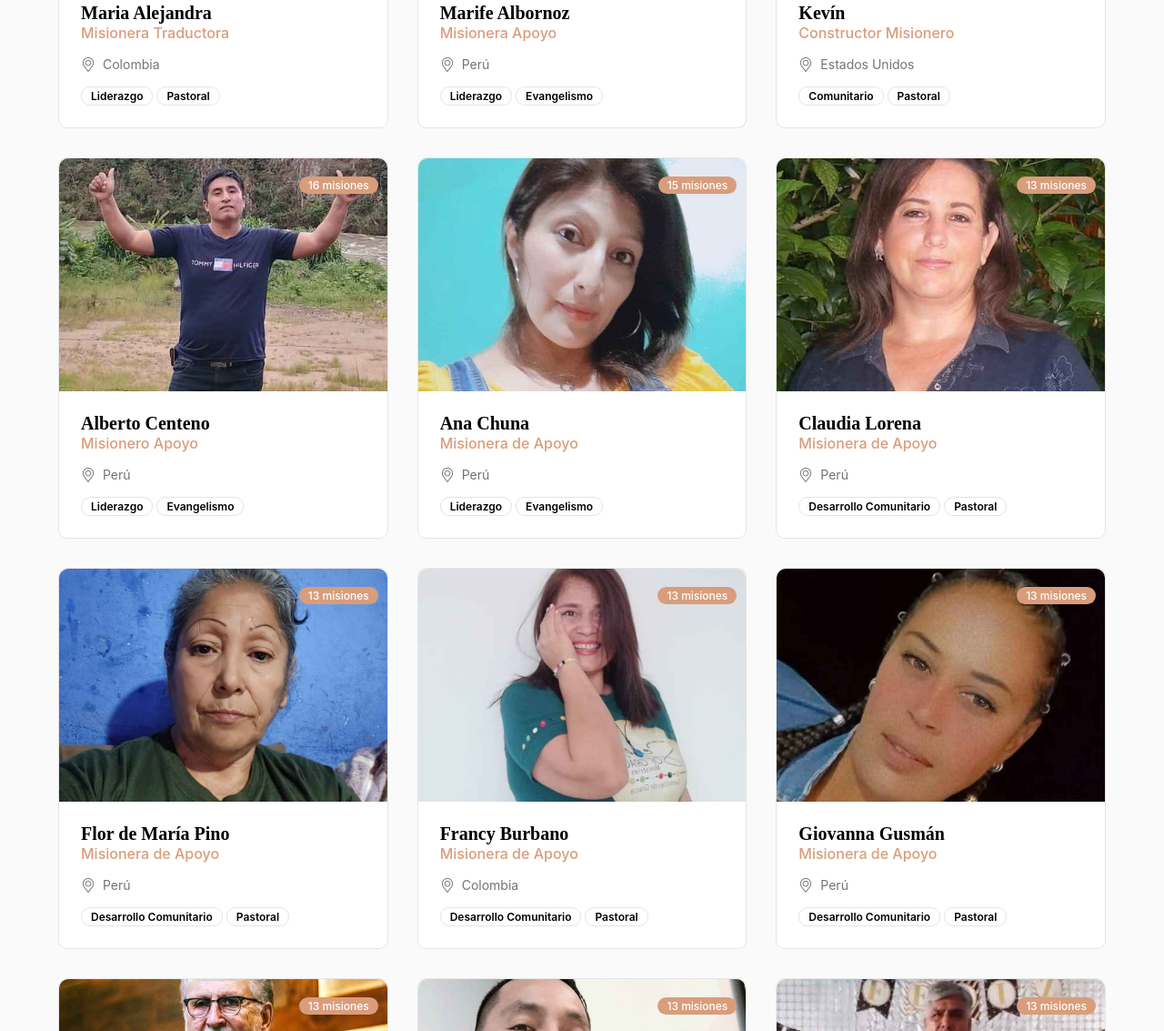
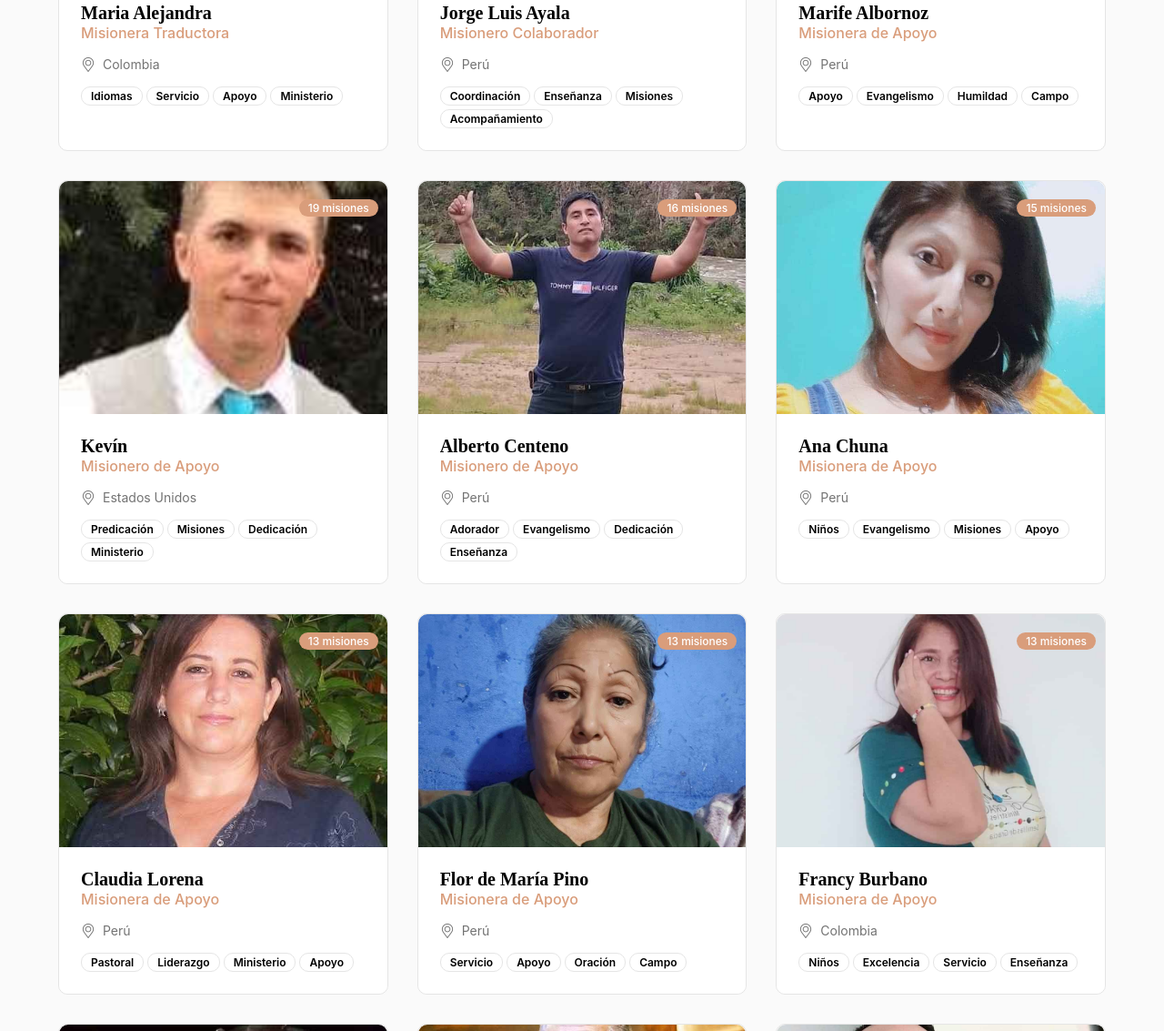
Before and after one commit to GonzaloDEV0210/Jesus_is_the_answer, a plain HTML site: page pages/spanish/nuestro-equipo.html in a window 1280 px wide. Shown: the part 1667-2800 px from the top of the page at 91% size. Drawn offline with Linux system fonts and the light colour scheme; a web font is replaced by a local one.

Commit message:
actualizando información y texto

```diff
--- a/assets/css/team.css
+++ b/assets/css/team.css
@@ -295,17 +295,17 @@
         grid-template-rows: 1fr 1fr 1fr;
     }
 
-    .card_misioneros_campo_ne1 {
+    /* .card_misioneros_campo_ne1 {
         grid-column: 1/2;
         grid-row: 1/2;
-    }
+    } */
 
-    .card_misioneros_campo_ne2 {
+    /* .card_misioneros_campo_ne2 {
         grid-column: 2/3;
         grid-row: 1/2;
-    }
+    } */
 
-    .card_misioneros_campo_ne3 {
+    /* .card_misioneros_campo_ne3 {
         grid-column: 1/2;
         grid-row: 2/3;
     }
@@ -318,7 +318,7 @@
     .card_misioneros_campo_ne5 {
         grid-column: 1/2;
         grid-row: 3/4;
-    }
+    } */
 
     /* .card_misioneros_campo_ne6 {
         grid-column: 2/3;
@@ -400,7 +400,7 @@
         width: auto;
     }
 
-    .card_misioneros_campo_ne3 {
+    /* .card_misioneros_campo_ne3 {
         grid-column: 3/4;
         grid-row: 1/2;
     }
@@ -413,7 +413,7 @@
     .card_misioneros_campo_ne5 {
         grid-column: 2/3;
         grid-row: 2/3;
-    }
+    } */
 
     /* .card_misioneros_campo_ne6 {
         grid-column: 3/4;
--- a/pages/spanish/nuestro-equipo.html
+++ b/pages/spanish/nuestro-equipo.html
@@ -127,10 +127,10 @@
                             <p class="texto_experiencia_liderazgo_ne">15 años de experiencia</p>
                         </div>
                         <div class="cont_habilidades_liderazgo_ne">
-                            <span class="habilidades_liderazgo_ne">Liderazgo</span>
-                            <span class="habilidades_liderazgo_ne">Evangelismo</span>
-                            <span class="habilidades_liderazgo_ne">Desarrollo Comunitario</span>
-                            <span class="habilidades_liderazgo_ne">Pastoral</span>
+                            <span class="habilidades_liderazgo_ne">Gestión Financiera</span>
+                            <span class="habilidades_liderazgo_ne">Apoyo Misionero</span>
+                            <span class="habilidades_liderazgo_ne">Planificación</span>
+                            <span class="habilidades_liderazgo_ne">Administración Ministerial</span>
                         </div>
                         <p class="paragraph_card_liderazgo_ne">Fundador de JITA con una pasión ardiente por llevar el evangelio a los lugares más necesitados del mundo. Junto a su esposa, lidera esta misión con amor y dedicación.</p>
                     </div>
@@ -147,19 +147,20 @@
                         </div>
                         <div class="cont_posicion_icon_liderazgo_ne">
                             <img src="/assets/images/icons/icon-ubicacion-gr.png" alt="icono de ubicación" class="icon_posicion_liderazgo_ne">
-                            <p class="texto_posicion_liderazgo_ne">Ministerio Familiar</p>
+                            <p class="texto_posicion_liderazgo_ne">Liderzago Ministerial</p>
                         </div>
                         <div class="cont_experiencia_icon_liderazgo_ne">
                             <img src="/assets/images/icons/icon-portafolio-gr.png" alt="icono de experiencia" class="icon_experiencia_liderazgo_ne">
                             <p class="texto_experiencia_liderazgo_ne">12 años de experiencia</p>
                         </div>
                         <div class="cont_habilidades_liderazgo_ne">
-                            <span class="habilidades_liderazgo_ne">Ministerio Femenino</span>
-                            <span class="habilidades_liderazgo_ne">Trabajo Social</span>
+                            <span class="habilidades_liderazgo_ne">Liderazgo</span>
                             <span class="habilidades_liderazgo_ne">Coordinación</span>
-                            <span class="habilidades_liderazgo_ne">Pastoral Familiar</span>
+                            <span class="habilidades_liderazgo_ne">Predicación</span>
+                            <span class="habilidades_liderazgo_ne">Convocatoria</span>
+                            <span class="habilidades_liderazgo_ne">Logística</span>
                         </div>
-                        <p class="paragraph_card_liderazgo_ne">Fundador de JITA con una pasión ardiente por llevar el evangelio a los lugares más necesitados del mundo. Junto a su esposa, lidera esta misión con amor y dedicación.</p>
+                        <p class="paragraph_card_liderazgo_ne">Fundadora de JITA, movida por una profunda pasión por llevar el evangelio a las comunidades más necesitadas del mundo. Junto a su esposo, guía esta misión con entrega y amor.</p>
                     </div>
                 </div>
             </div>
@@ -185,8 +186,10 @@
                             <p class="texto_posicion_liderazgo_ne">Colombia</p>
                         </div>
                         <div class="cont_habilidades_liderazgo_ne">
-                            <span class="habilidades_liderazgo_ne">Liderazgo</span>
-                            <span class="habilidades_liderazgo_ne">Pastoral</span>
+                            <span class="habilidades_liderazgo_ne">Idiomas</span>
+                            <span class="habilidades_liderazgo_ne">Servicio</span>
+                            <span class="habilidades_liderazgo_ne">Apoyo</span>
+                            <span class="habilidades_liderazgo_ne">Ministerio</span>
                         </div>
                     </div>
                 </div>
@@ -198,15 +201,17 @@
                     <div class="cont_contenido_card_liderazgo_ne cont_contenido_misioneros_campo_ne">
                         <div class="cont_nombre_cargo_card_liderzago_ne">
                             <h3 class="nombre_persona_liderazgo_ne">Jorge Luis Ayala</h3>
-                            <h4 class="cargo_persona_liderazgo_ne">Misionero Apoyo</h4>
+                            <h4 class="cargo_persona_liderazgo_ne">Misionero Colaborador</h4>
                         </div>
                         <div class="cont_posicion_icon_liderazgo_ne">
                             <img src="/assets/images/icons/icon-ubicacion-gr.png" alt="icono de ubicación" class="icon_posicion_liderazgo_ne">
                             <p class="texto_posicion_liderazgo_ne">Perú</p>
                         </div>
                         <div class="cont_habilidades_liderazgo_ne">
-                            <span class="habilidades_liderazgo_ne">Liderazgo</span>
-                            <span class="habilidades_liderazgo_ne">Evangelismo</span>
+                            <span class="habilidades_liderazgo_ne">Coordinación</span>
+                            <span class="habilidades_liderazgo_ne">Enseñanza</span>
+                            <span class="habilidades_liderazgo_ne">Misiones</span>
+                            <span class="habilidades_liderazgo_ne">Acompañamiento</span>
                         </div>
                     </div>
                 </div>
@@ -218,15 +223,17 @@
                     <div class="cont_contenido_card_liderazgo_ne cont_contenido_misioneros_campo_ne">
                         <div class="cont_nombre_cargo_card_liderzago_ne">
                             <h3 class="nombre_persona_liderazgo_ne">Marife Albornoz</h3>
-                            <h4 class="cargo_persona_liderazgo_ne">Misionera Apoyo</h4>
+                            <h4 class="cargo_persona_liderazgo_ne">Misionera de Apoyo</h4>
                         </div>
                         <div class="cont_posicion_icon_liderazgo_ne">
                             <img src="/assets/images/icons/icon-ubicacion-gr.png" alt="icono de ubicación" class="icon_posicion_liderazgo_ne">
                             <p class="texto_posicion_liderazgo_ne">Perú</p>
                         </div>
                         <div class="cont_habilidades_liderazgo_ne">
-                            <span class="habilidades_liderazgo_ne">Liderazgo</span>
+                            <span class="habilidades_liderazgo_ne">Apoyo</span>
                             <span class="habilidades_liderazgo_ne">Evangelismo</span>
+                            <span class="habilidades_liderazgo_ne">Humildad</span>
+                            <span class="habilidades_liderazgo_ne">Campo</span>
                         </div>
                     </div>
                 </div>
@@ -238,15 +245,17 @@
                     <div class="cont_contenido_card_liderazgo_ne cont_contenido_misioneros_campo_ne">
                         <div class="cont_nombre_cargo_card_liderzago_ne">
                             <h3 class="nombre_persona_liderazgo_ne">Kevín</h3>
-                            <h4 class="cargo_persona_liderazgo_ne">Constructor Misionero</h4>
+                            <h4 class="cargo_persona_liderazgo_ne">Misionero de Apoyo</h4>
                         </div>
                         <div class="cont_posicion_icon_liderazgo_ne">
                             <img src="/assets/images/icons/icon-ubicacion-gr.png" alt="icono de ubicación" class="icon_posicion_liderazgo_ne">
                             <p class="texto_posicion_liderazgo_ne">Estados Unidos</p>
                         </div>
                         <div class="cont_habilidades_liderazgo_ne">
-                            <span class="habilidades_liderazgo_ne">Comunitario</span>
-                            <span class="habilidades_liderazgo_ne">Pastoral</span>
+                            <span class="habilidades_liderazgo_ne">Predicación</span>
+                            <span class="habilidades_liderazgo_ne">Misiones</span>
+                            <span class="habilidades_liderazgo_ne">Dedicación</span>
+                            <span class="habilidades_liderazgo_ne">Ministerio</span>
                         </div>
                     </div>
                 </div>
@@ -258,15 +267,17 @@
                     <div class="cont_contenido_card_liderazgo_ne cont_contenido_misioneros_campo_ne">
                         <div class="cont_nombre_cargo_card_liderzago_ne">
                             <h3 class="nombre_persona_liderazgo_ne">Alberto Centeno</h3>
-                            <h4 class="cargo_persona_liderazgo_ne">Misionero Apoyo</h4>
+                            <h4 class="cargo_persona_liderazgo_ne">Misionero de Apoyo</h4>
                         </div>
                         <div class="cont_posicion_icon_liderazgo_ne">
                             <img src="/assets/images/icons/icon-ubicacion-gr.png" alt="icono de ubicación" class="icon_posicion_liderazgo_ne">
                             <p class="texto_posicion_liderazgo_ne">Perú</p>
                         </div>
                         <div class="cont_habilidades_liderazgo_ne">
-                            <span class="habilidades_liderazgo_ne">Liderazgo</span>
+                            <span class="habilidades_liderazgo_ne">Adorador</span>
                             <span class="habilidades_liderazgo_ne">Evangelismo</span>
+                            <span class="habilidades_liderazgo_ne">Dedicación</span>
+                            <span class="habilidades_liderazgo_ne">Enseñanza</span>
                         </div>
                     </div>
                 </div>
@@ -285,8 +296,10 @@
                             <p class="texto_posicion_liderazgo_ne">Perú</p>
                         </div>
                         <div class="cont_habilidades_liderazgo_ne">
-                            <span class="habilidades_liderazgo_ne">Liderazgo</span>
+                            <span class="habilidades_liderazgo_ne">Niños</span>
                             <span class="habilidades_liderazgo_ne">Evangelismo</span>
+                            <span class="habilidades_liderazgo_ne">Misiones</span>
+                            <span class="habilidades_liderazgo_ne">Apoyo</span>
                         </div>
                     </div>
                 </div>
@@ -305,8 +318,10 @@
                             <p class="texto_posicion_liderazgo_ne">Perú</p>
                         </div>
                         <div class="cont_habilidades_liderazgo_ne">
-                            <span class="habilidades_liderazgo_ne">Desarrollo Comunitario</span>
                             <span class="habilidades_liderazgo_ne">Pastoral</span>
+                            <span class="habilidades_liderazgo_ne">Liderazgo</span>
+                            <span class="habilidades_liderazgo_ne">Ministerio</span>
+                            <span class="habilidades_liderazgo_ne">Apoyo</span>
                         </div>
                     </div>
                 </div>
@@ -325,8 +340,10 @@
                             <p class="texto_posicion_liderazgo_ne">Perú</p>
                         </div>
                         <div class="cont_habilidades_liderazgo_ne">
-                            <span class="habilidades_liderazgo_ne">Desarrollo Comunitario</span>
-                            <span class="habilidades_liderazgo_ne">Pastoral</span>
+                            <span class="habilidades_liderazgo_ne">Servicio</span>
+                            <span class="habilidades_liderazgo_ne">Apoyo</span>
+                            <span class="habilidades_liderazgo_ne">Oración</span>
+                            <span class="habilidades_liderazgo_ne">Campo</span>
                         </div>
                     </div>
                 </div>
@@ -345,8 +362,10 @@
                             <p class="texto_posicion_liderazgo_ne">Colombia</p>
                         </div>
                         <div class="cont_habilidades_liderazgo_ne">
-                            <span class="habilidades_liderazgo_ne">Desarrollo Comunitario</span>
-                            <span class="habilidades_liderazgo_ne">Pastoral</span>
+                            <span class="habilidades_liderazgo_ne">Niños</span>
+                            <span class="habilidades_liderazgo_ne">Excelencia</span>
+                            <span class="habilidades_liderazgo_ne">Servicio</span>
+                            <span class="habilidades_liderazgo_ne">Enseñanza</span>
                         </div>
                     </div>
                 </div>
@@ -365,8 +384,10 @@
                             <p class="texto_posicion_liderazgo_ne">Perú</p>
                         </div>
                         <div class="cont_habilidades_liderazgo_ne">
-                            <span class="habilidades_liderazgo_ne">Desarrollo Comunitario</span>
-                            <span class="habilidades_liderazgo_ne">Pastoral</span>
+                            <span class="habilidades_liderazgo_ne">Apoyo</span>
+                            <span class="habilidades_liderazgo_ne">Ministerio</span>
+                            <span class="habilidades_liderazgo_ne">Servicio</span>
+                            <span class="habilidades_liderazgo_ne">Dedicación</span>
                         </div>
                     </div>
                 </div>
@@ -385,8 +406,10 @@
                             <p class="texto_posicion_liderazgo_ne">Estados Unidos</p>
                         </div>
                         <div class="cont_habilidades_liderazgo_ne">
-                            <span class="habilidades_liderazgo_ne">Desarrollo Comunitario</span>
                             <span class="habilidades_liderazgo_ne">Pastoral</span>
+                            <span class="habilidades_liderazgo_ne">Enseñanza</span>
+                            <span class="habilidades_liderazgo_ne">Misiones</span>
+                            <span class="habilidades_liderazgo_ne">Ministerio</span>
                         </div>
                     </div>
                 </div>
@@ -405,8 +428,10 @@
                             <p class="texto_posicion_liderazgo_ne">Perú</p>
                         </div>
                         <div class="cont_habilidades_liderazgo_ne">
-                            <span class="habilidades_liderazgo_ne">Desarrollo Comunitario</span>
                             <span class="habilidades_liderazgo_ne">Pastoral</span>
+                            <span class="habilidades_liderazgo_ne">Enseñanza</span>
+                            <span class="habilidades_liderazgo_ne">Misiones</span>
+                            <span class="habilidades_liderazgo_ne">Ministerio</span>
                         </div>
                     </div>
                 </div>
@@ -425,8 +450,10 @@
                             <p class="texto_posicion_liderazgo_ne">Perú</p>
                         </div>
                         <div class="cont_habilidades_liderazgo_ne">
-                            <span class="habilidades_liderazgo_ne">Desarrollo Comunitario</span>
                             <span class="habilidades_liderazgo_ne">Pastoral</span>
+                            <span class="habilidades_liderazgo_ne">Enseñanza</span>
+                            <span class="habilidades_liderazgo_ne">Misiones</span>
+                            <span class="habilidades_liderazgo_ne">Ministerio</span>
                         </div>
                     </div>
                 </div>
@@ -445,8 +472,10 @@
                             <p class="texto_posicion_liderazgo_ne">Colombia</p>
                         </div>
                         <div class="cont_habilidades_liderazgo_ne">
-                            <span class="habilidades_liderazgo_ne">Desarrollo Comunitario</span>
-                            <span class="habilidades_liderazgo_ne">Pastoral</span>
+                            <span class="habilidades_liderazgo_ne">Apoyo</span>
+                            <span class="habilidades_liderazgo_ne">Servicio</span>
+                            <span class="habilidades_liderazgo_ne">Testimonio</span>
+                            <span class="habilidades_liderazgo_ne">Perseverancia</span>
                         </div>
                     </div>
                 </div>
@@ -465,8 +494,10 @@
                             <p class="texto_posicion_liderazgo_ne">Estados Unidos</p>
                         </div>
                         <div class="cont_habilidades_liderazgo_ne">
-                            <span class="habilidades_liderazgo_ne">Desarrollo Comunitario</span>
-                            <span class="habilidades_liderazgo_ne">Pastoral</span>
+                            <span class="habilidades_liderazgo_ne">Enseñanza</span>
+                            <span class="habilidades_liderazgo_ne">Valentía</span>
+                            <span class="habilidades_liderazgo_ne">Oración</span>
+                            <span class="habilidades_liderazgo_ne">Evangelismo</span>
                         </div>
                     </div>
                 </div>
@@ -485,8 +516,10 @@
                             <p class="texto_posicion_liderazgo_ne">México</p>
                         </div>
                         <div class="cont_habilidades_liderazgo_ne">
-                            <span class="habilidades_liderazgo_ne">Desarrollo Comunitario</span>
-                            <span class="habilidades_liderazgo_ne">Pastoral</span>
+                            <span class="habilidades_liderazgo_ne">Servicio</span>
+                            <span class="habilidades_liderazgo_ne">Apoyo</span>
+                            <span class="habilidades_liderazgo_ne">Traducción</span>
+                            <span class="habilidades_liderazgo_ne">Compromiso</span>
                         </div>
                     </div>
                 </div>
@@ -505,8 +538,10 @@
                             <p class="texto_posicion_liderazgo_ne">Perú</p>
                         </div>
                         <div class="cont_habilidades_liderazgo_ne">
-                            <span class="habilidades_liderazgo_ne">Desarrollo Comunitario</span>
-                            <span class="habilidades_liderazgo_ne">Pastoral</span>
+                            <span class="habilidades_liderazgo_ne">Apoyo</span>
+                            <span class="habilidades_liderazgo_ne">Servicio</span>
+                            <span class="habilidades_liderazgo_ne">Humildad</span>
+                            <span class="habilidades_liderazgo_ne">Voluntariado</span>
                         </div>
                     </div>
                 </div>
@@ -598,7 +633,7 @@
                             <img src="/assets/images/team/JORGE LUIS AYALA_2_11zon.jpg" alt="Foto de perfil de Jorge Luis Ayala" class="foto_perfil_palabras_ne">
                             <div class="cont_nombre_cargo_palabras_ne">
                                 <h3 class="nombre_palabras_ne">Jorge Luis Ayala</h3>
-                                <h4 class="cargo_palabras_ne">Misionero de Apoyo</h4>
+                                <h4 class="cargo_palabras_ne">Misionero Colaborador</h4>
                             </div>
                         </div>
                     </div>
```
Also changed, not shown: pages/spanish/quienes-somos.html (+2 -2 lines).
